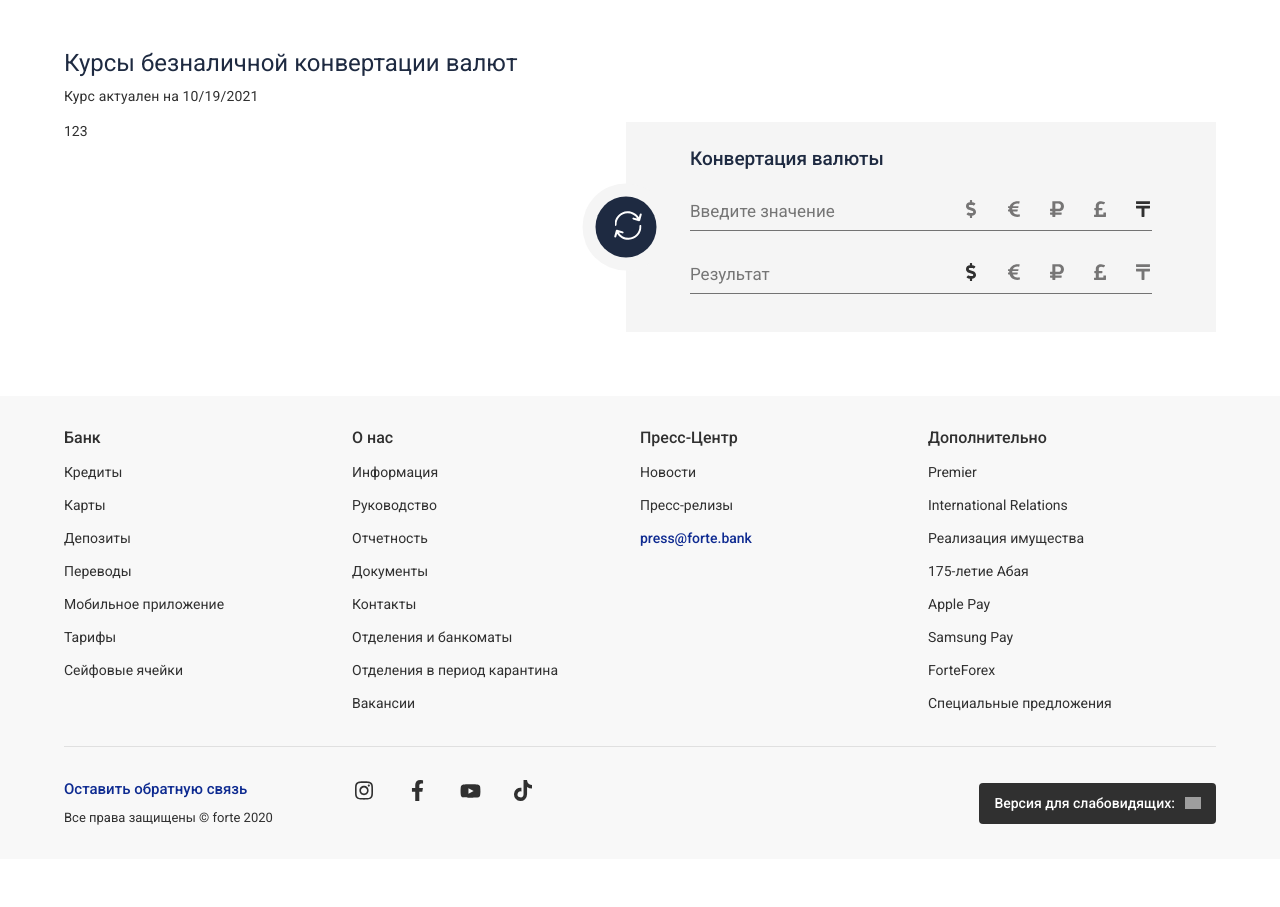
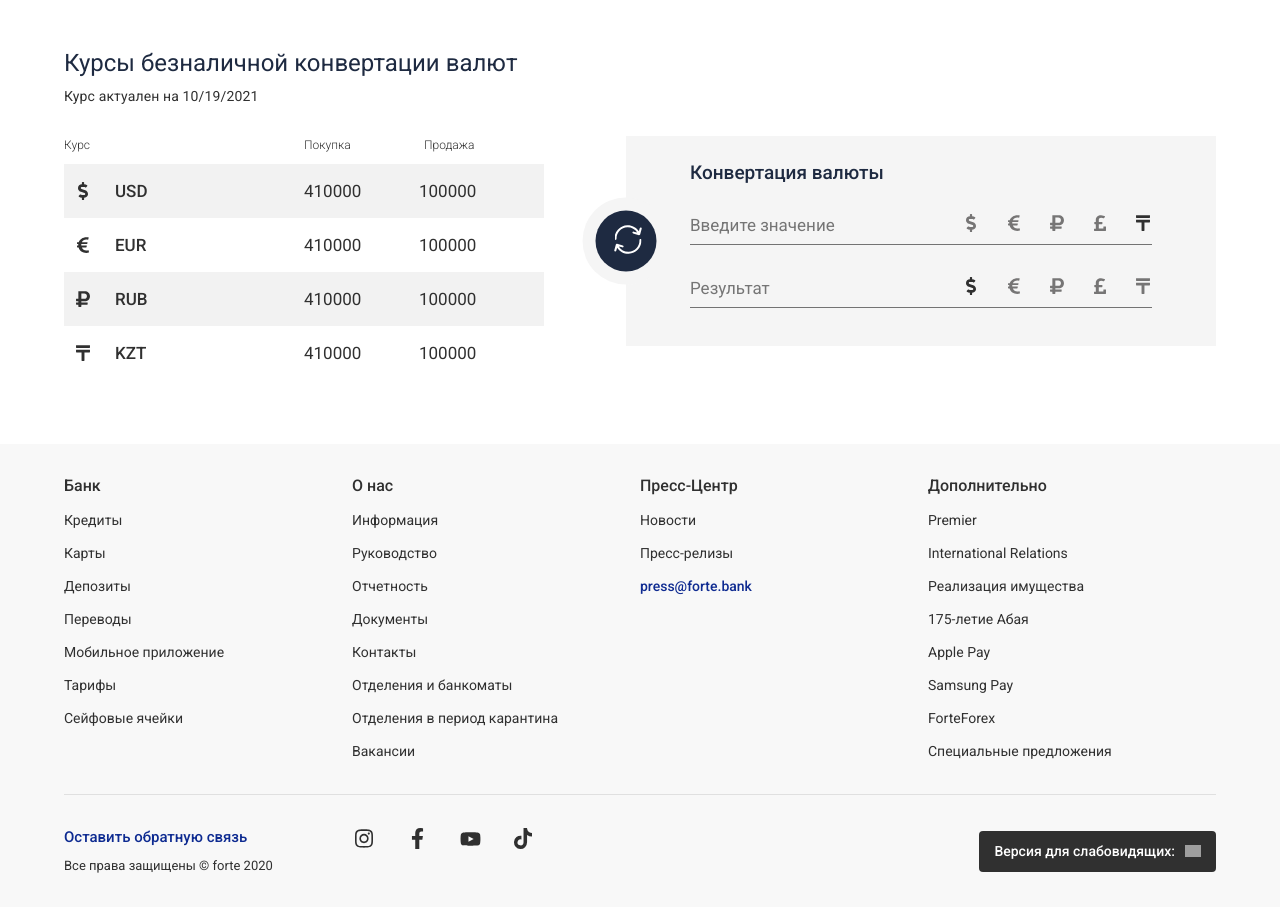
Before and after one commit to rooohaa/hw1-onelab, a React (Create React App) app: page / in a window 1280 px wide. Shown: the part 2974-3881 px from the top of the page. Before the commit the page ends 3833 px from the top, so only its background shows below. Built offline with nearby package versions, Linux system fonts and the light colour scheme; grey boxes are pictures that could not be loaded.

Commit message:
add currency table layout

```diff
--- a/src/components/CurrencyTable/index.js
+++ b/src/components/CurrencyTable/index.js
@@ -1,25 +1,34 @@
 import React, { useState, useEffect } from 'react'
+import { CurrencyTableRow } from 'components/CurrencyTableRow'
 import { TableWrapper } from './style'
 
+const data = [
+  { id: 1, name: 'USD', purValue: '410000', saleValue: '100000' },
+  { id: 2, name: 'EUR', purValue: '410000', saleValue: '100000' },
+  { id: 3, name: 'RUB', purValue: '410000', saleValue: '100000' },
+  { id: 4, name: 'KZT', purValue: '410000', saleValue: '100000' },
+]
+
 const CurrencyTable = () => {
-  // useEffect(() => {
-  //   fetchCurrencies()
-  // }, [])
-
-  // const fetchCurrencies = async () => {
-  //   try {
-  //     const res = await fetch(
-  //       `http://api.exchangeratesapi.io/v1/convert?access_key=${process.env.REACT_APP_API_KEY}&from=KZTto=USD&amount=5000000`
-  //     )
-  //     const data = await res.json()
-
-  //     console.log(data)
-  //   } catch (e) {}
-  // }
-
   return (
     <TableWrapper>
-      <p>123</p>
+      <div className="table-cols">
+        <div>Курс</div>
+        <div>Покупка</div>
+        <div>Продажа</div>
+      </div>
+
+      <div className="table-rows">
+        {data.map(({ id, name, purValue, saleValue }, idx) => (
+          <CurrencyTableRow
+            key={id}
+            currencyName={name}
+            purchaseValue={purValue}
+            saleValue={saleValue}
+            colored={idx % 2 === 0}
+          />
+        ))}
+      </div>
     </TableWrapper>
   )
 }
--- a/src/components/CurrencyTable/style.js
+++ b/src/components/CurrencyTable/style.js
@@ -1,3 +1,28 @@
 import styled from 'styled-components'
 
-export const TableWrapper = styled.div``
+export const TableWrapper = styled.div`
+  width: 480px;
+
+  .table-cols {
+    width: 100%;
+    display: grid;
+    grid-template-columns: 2fr 1fr 1fr;
+
+    padding-bottom: 10px;
+
+    div {
+      font-size: 12px;
+      line-height: 18px;
+      font-weight: 300;
+      color: #303030;
+    }
+  }
+
+  .table-rows {
+    width: 100%;
+
+    display: flex;
+    flex-direction: column;
+    align-items: flex-start;
+  }
+`
--- /dev/null
+++ b/src/components/CurrencyTableRow/index.js
@@ -0,0 +1,30 @@
+import React from 'react'
+import { CurrencyRowWrap } from './style'
+
+const currenciesIconsMap = {
+  USD: '/icons/currencies/dollar.svg',
+  EUR: '/icons/currencies/euro.svg',
+  RUB: '/icons/currencies/ruble.svg',
+  KZT: '/icons/currencies/tenge.svg',
+  GDP: '/icons/currencies/pound.svg',
+}
+
+const CurrencyTableRow = ({
+  currencyName,
+  purchaseValue,
+  saleValue,
+  colored,
+}) => {
+  return (
+    <CurrencyRowWrap className={colored ? 'colored' : ''}>
+      <div>
+        <img src={currenciesIconsMap[currencyName]} alt={currencyName} />
+        <span className="cur-name">{currencyName}</span>
+      </div>
+      <span>{purchaseValue}</span>
+      <span>{saleValue}</span>
+    </CurrencyRowWrap>
+  )
+}
+
+export { CurrencyTableRow }
--- /dev/null
+++ b/src/components/CurrencyTableRow/style.js
@@ -0,0 +1,35 @@
+import styled from 'styled-components'
+
+export const CurrencyRowWrap = styled.div`
+  display: grid;
+  grid-template-columns: 2fr 1fr 1fr;
+  width: 100%;
+
+  padding: 16px 10px;
+
+  &.colored {
+    background-color: #f2f2f2;
+  }
+
+  div {
+    display: flex;
+    align-items: center;
+    column-gap: 23px;
+
+    img {
+      width: 18px;
+      height: 18px;
+      object-fit: contain;
+    }
+  }
+
+  span {
+    color: #303030;
+    font-size: 17px;
+    line-height: 22px;
+
+    &.cur-name {
+      font-weight: 500;
+    }
+  }
+`
--- a/src/pages/MainPage/CurrencySection/style.js
+++ b/src/pages/MainPage/CurrencySection/style.js
@@ -15,6 +15,8 @@ export const CurrencySectionWrap = styled.section`
   }
 
   .wrap {
+    margin-top: 30px;
+
     display: flex;
     align-items: flex-start;
     justify-content: space-between;
```
